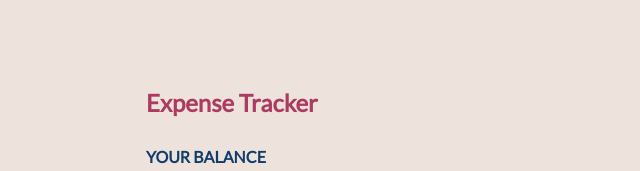
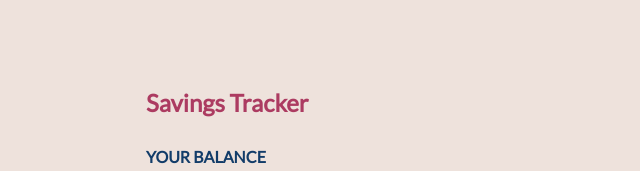
Before and after one commit to naveen701526/expense-tracker, a React (Create React App) app: page / in a window 1280 px wide. Shown: the top 171 px of the page, without its empty margins (319-959 px from the left). Built offline with nearby package versions, Linux system fonts and the light colour scheme.

Commit message:
expense tracker app

```diff
--- a/src/components/Header.js
+++ b/src/components/Header.js
@@ -1,5 +1,5 @@
 import React from 'react';
 
 export const Header = () => {
-    return <h2>Expense Tracker</h2>;
+    return <h2>Savings Tracker</h2>;
 };
```
